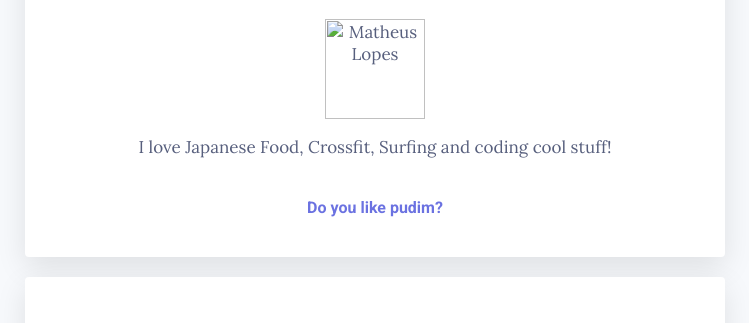
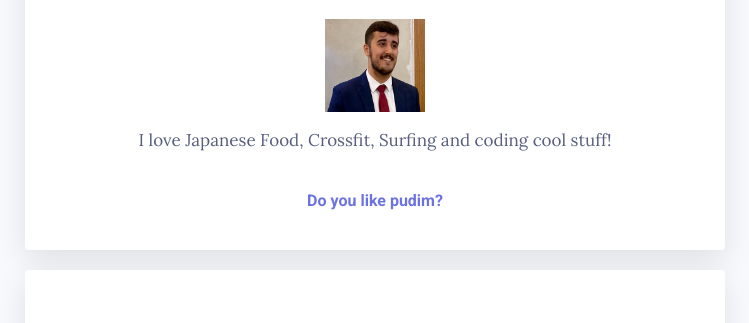
Before and after one commit to matlopes-lab/gh-repo-view---web, a plain HTML site: page index.html in a window 1280 px wide. Shown: the part 142-465 px from the top of the page, without its empty margins (265-1014 px from the left). Drawn offline with Linux system fonts and the light colour scheme.

Commit message:
Added the folder images

```diff
--- a/index.html
+++ b/index.html
@@ -12,7 +12,7 @@
       <div class="card-white" id="introduction">
         <h1>Hello, I'm Matheus 👨🏽‍💻</h1>
 
-        <img src="../images/profile.jpeg" width="100px" alt="Matheus Lopes">
+        <img src="images/profile.jpeg" width="100px" alt="Matheus Lopes">
         <p>
         I love Japanese Food, Crossfit, Surfing and coding cool stuff!
        </p>
```
Also changed, not shown: images/profile.jpeg (added), 2 other files.
